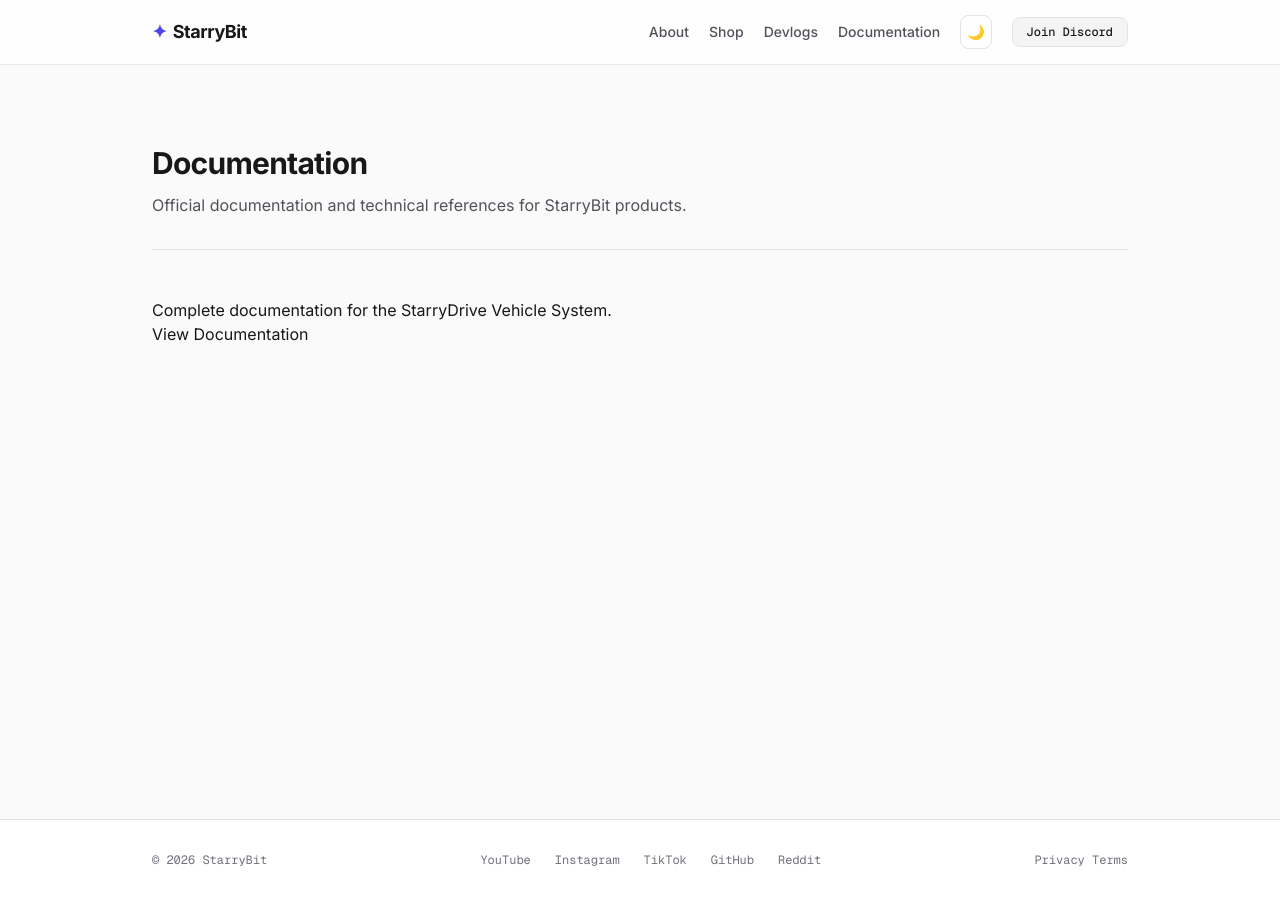
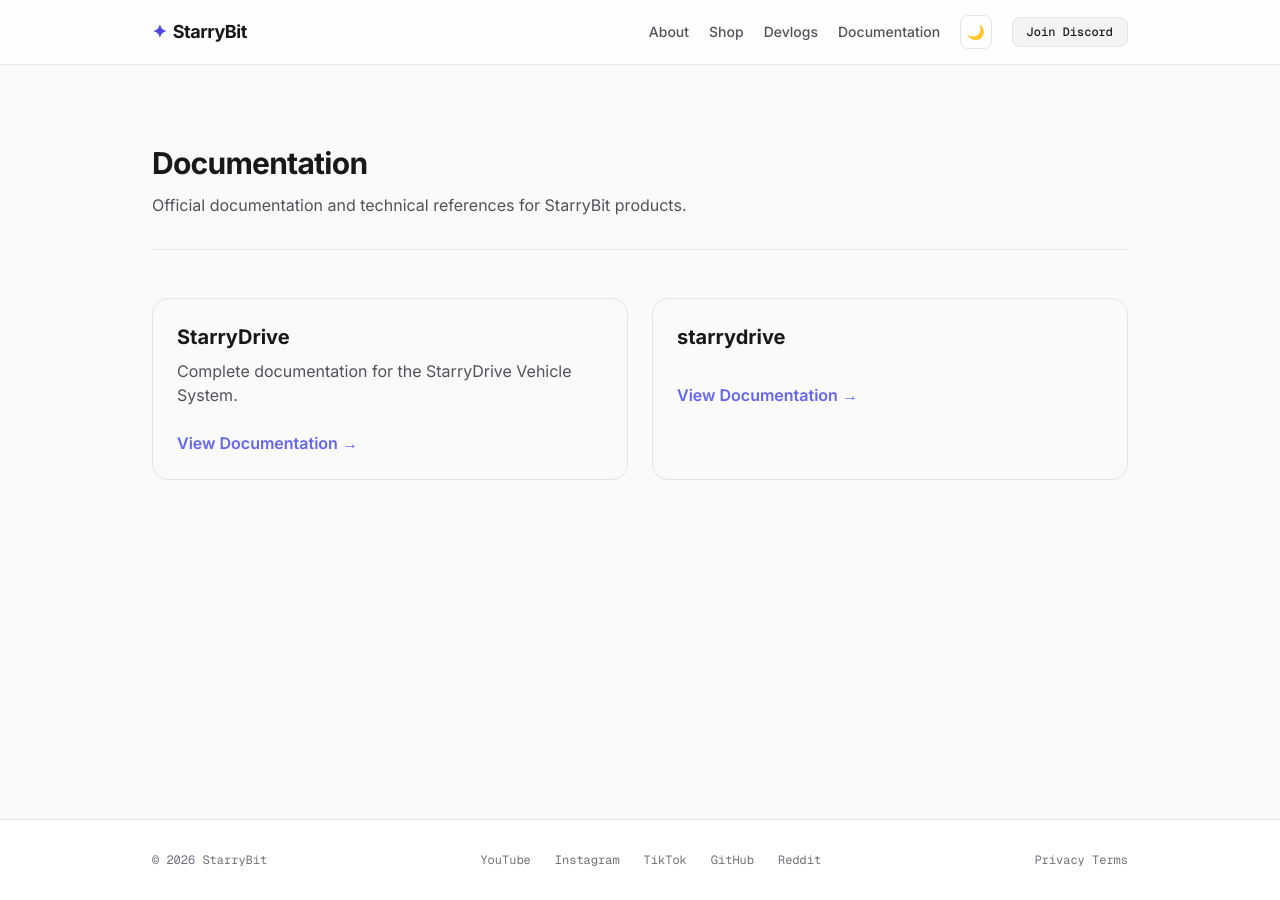
Before and after one commit to StarryBit/starrybit.github.io, a Jekyll site: the page built from docs/index.html, in a window 1280 px wide. Built offline with Jekyll 4.4.1, drawn with Linux system fonts in a browser that asks for light colours; nearby versions of some CDN libraries.

Commit message:
Update index.html

```diff
--- a/docs/index.html
+++ b/docs/index.html
@@ -7,39 +7,35 @@ title: Documentation | StarryBit
 
     <!-- Header -->
     <div class="mb-12 border-b border-zinc-200 dark:border-zinc-800/60 pb-8">
-
         <h1 class="text-3xl font-bold tracking-tight mb-3">
             Documentation
         </h1>
-
         <p class="text-zinc-600 dark:text-zinc-400 max-w-xl">
             Official documentation and technical references for StarryBit products.
         </p>
-
     </div>
-
 
     <!-- Documentation Cards -->
     <section class="grid md:grid-cols-2 gap-6">
 
-        {% assign products = site.docs | where_exp: "doc", "doc.description" %}
+        {% assign product_groups = site.docs | group_by: "product" %}
 
-        {% for doc in products %}
+        {% for group in product_groups %}
+            <!-- Sort the group by order and grab the first page as the main link -->
+            {% assign first_doc = group.items | sort: "order" | first %}
 
-        <div class="card">
-
-            <h2>
-                {{ doc.product_name }}
+        <div class="p-6 border border-zinc-200 dark:border-zinc-800 rounded-2xl hover:bg-zinc-50 dark:hover:bg-zinc-800/50 transition-colors">
+            <h2 class="text-xl font-bold mb-2">
+                {{ group.name }}
             </h2>
 
-            <p>
-                {{ doc.description }}
+            <p class="text-zinc-600 dark:text-zinc-400 mb-6 line-clamp-2">
+                {{ first_doc.description }}
             </p>
 
-            <a href="{{ doc.url | relative_url }}">
-                View Documentation
+            <a href="{{ first_doc.url | relative_url }}" class="text-indigo-500 font-semibold hover:text-indigo-600 dark:hover:text-indigo-400">
+                View Documentation &rarr;
             </a>
-
         </div>
 
         {% endfor %}
```
